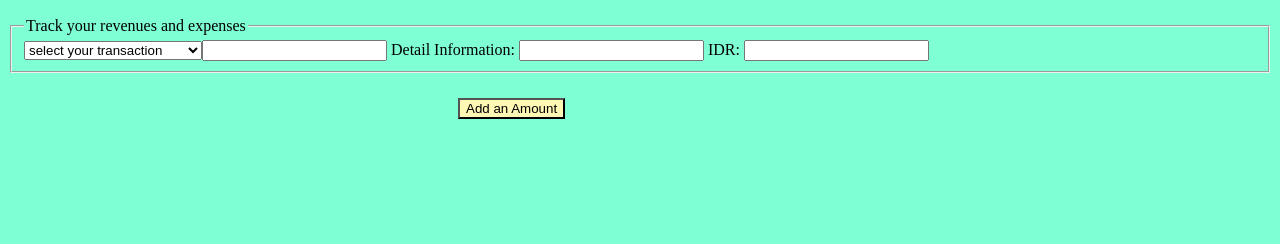
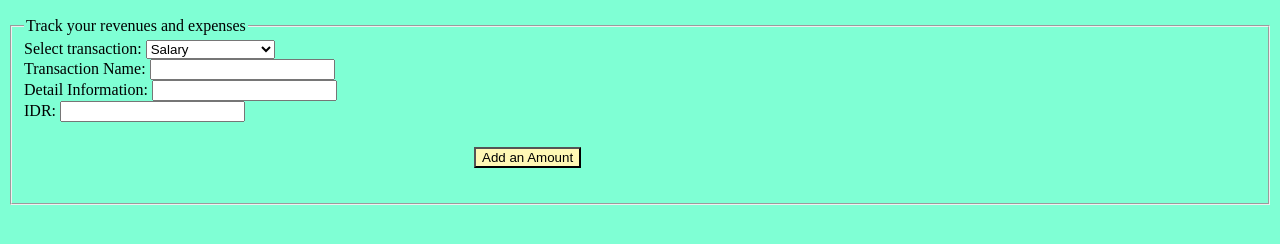
Before and after one commit to RevoU-FSSE-2/week-7-andalanaldi, a plain HTML site: page index.html in a window 1280 px wide. Shown: the part 110-354 px from the top of the page. Drawn offline with Linux system fonts and the light colour scheme.

Commit message:
chore: modify html file

```diff
--- a/index.html
+++ b/index.html
@@ -8,71 +8,87 @@
 </head>
 <body>
     <header>
+        <div class="lead-line">
             <h1>FIRE with Kuru</h1>
             <h2>Financial Independence Retired Early with Kuru Kuru</h2>
+        </div>
     </header>
     <main>
         <section>
+            <div class="form-border">
                 <form action="#" method="GET" class="tracking-form"></form>
-                <fieldset>
+                    <fieldset class="field-set">
                         <legend>Track your revenues and expenses</legend>
-                    <div>
-                        <select class="fin-select" id="fin" name="fina">
-                            <option>select your transaction</option>
-                            <option value="PS">Paycheck Salary</option>
-                            <option value="">Interest</option>
-                            <option value="">Rent income</option>
-                            <option value="">Business profit</option>
-                            <option value="">Dividend</option>
-                            <option value="">Royalty</option>
-                            <option value="">Fee/Commission</option>
-                            <option value="">Insurance claim</option>
-                            <option value="">Realized Capital Gain</option>
-                            <option value="">Loan?</option>
-                            <option value="">Food & Beverages</option>
-                            <option value="">Phone credit</option>
-                            <option value="">WiFi subscription fee</option>
-                            <option value="">Housing Rent Expense</option>
-                            <option value="">Transportation</option>
-                            <option value="">Leisure & Entertainment</option>
-                            <option value="">Education</option>
-                            <option value="">Healthcare</option>
-                            <option value="">Groceries</option>
-                            <option value="">Travel</option>
-                            <option value="">Shopping</option>
-                            <option value="">Charity</option>
-                            <option value="">Household needs</option>
-                            <option value="">Social circle spending</option>
-                            <option value="">Laundry</option>
-                            <option value="">Hobbies</option>
-                            <option value="">Administrative chores</option>
-                            <option value="">Salon/barbershop</option>
-                            <option value="">Beauty spending</option>
-                            <option value="">Appliances</option>
-                            <option value="">Workplace needs</option>
-                            <option value="">Buying Stock</option>
-                            <option value="">Purchase Right Issue</option>
-                            <option value="">Purchase Warrant</option>
-                            <option value="">Buying Bonds</option>
-                            <option value="">Buying Mutual Fund</option>
-                            <option value="">Utilities Bills</option>
-                            <option value="">Insurance subscription fee</option>
-                            <option value="">Others</option>
-                            <option value=""></option>
-
+                        <div class="form-space">
+                            <div class="fill">
+                                <label for="fin">Select transaction:</label>
+                                <select class="fin-select" id="fin" name="fin">
+                                    <option value="PS">Salary</option>
+                                    <option value="II">Interest</option>
+                                    <option value="RI">Rent income</option>
+                                    <option value="BP">Profit</option>
+                                    <option value="DI">Dividend</option>
+                                    <option value="RO">Royalty</option>
+                                    <option value="FC">Commission</option>
+                                    <option value="IC">Insurance claim</option>
+                                    <option value="RC">Capital Gain</option>
+                                    <option value="LQ">Loan?</option>
+                                    <option value="FB">F & B</option>
+                                    <option value="PC">Phone credit</option>
+                                    <option value="WS">WiFi sub fee</option>
+                                    <option value="HR">Rent expense</option>
+                                    <option value="TR">Transportation</option>
+                                    <option value="LE">Entertainment</option>
+                                    <option value="ED">Education</option>
+                                    <option value="HE">Healthcare</option>
+                                    <option value="GR">Groceries</option>
+                                    <option value="TV">Travel</option>
+                                    <option value="SH">Shopping</option>
+                                    <option value="CH">Charity</option>
+                                    <option value="HN">Household needs</option>
+                                    <option value="SC">Social circle</option>
+                                    <option value="LA">Laundry</option>
+                                    <option value="HO">Hobbies</option>
+                                    <option value="AC">Admin chores</option>
+                                    <option value="SB">Salon/barbershop</option>
+                                    <option value="BS">Beauty spend</option>
+                                    <option value="AP">Appliances</option>
+                                    <option value="WN">Workplace needs</option>
+                                    <option value="BT">Buying Stock</option>
+                                    <option value="PG">Right Issue</option>
+                                    <option value="PW">Purchase Warrant</option>
+                                    <option value="BB">Buying Bonds</option>
+                                    <option value="BM">Mutual Fund</option>
+                                    <option value="UB">Utilities Bills</option>
+                                    <option value="IS">Insurance sub fee</option>
+                                    <option value="OT">Others</option>
+                                </select>
+                            </div>
+                            <div class="fill">
                                 <label for="trans-name">Transaction Name:</label>
                                 <input type="text" id="trans-name" name="trans-name" required>
+                            </div>
+                            <div class="fill">
                                 <label for="det-info">Detail Information:</label>
                                 <input type="text" id="det-info" name="det-info" required>
+                            </div>
+                            <div class="fill">
                                 <label for="idr-amount">IDR:</label>
                                 <input type="number" id="idr-amount" name="idr-amount" required>
                             </div>
+                        </div>
+                        <button type="submit" value="submit">Add an Amount</button>
                     </fieldset>
-                <button type="submit" value="submit">Add an Amount</button>
                 </form>
+            </div>
         </section>
     </main>
-    <footer></footer>
-    <script></script>
+    <footer>
+        <div class="trans-container">
+            <!-- result order container -->
+            <ul class="trans-type-container"></ul>
+        </div>
+    </footer>
+    <script type="module" src="app.js"></script>
 </body>
 </html>
```
Lines whose indentation alone changed are shown as unchanged.
